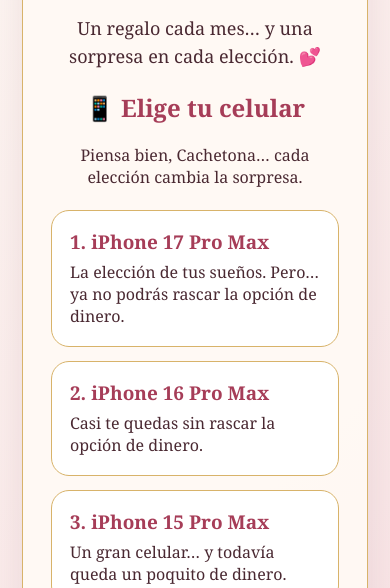
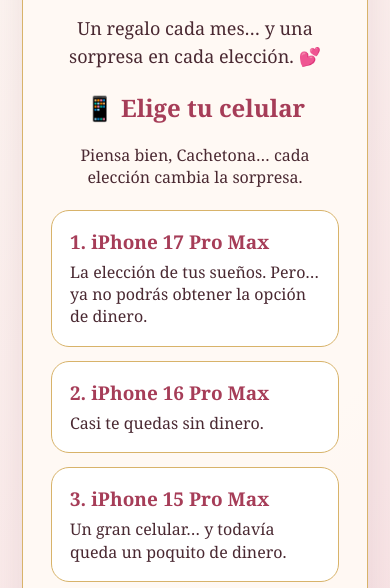
Before and after one commit to juan91valdiviagarza/-vale-de-suenos-gimena, a plain HTML site: page index.html in a window 390 px wide. Shown: the part 256-844 px from the top of the page. Drawn offline with Linux system fonts and the light colour scheme.

Commit message:
Update iPhone descriptions in index.html

```diff
--- a/index.html
+++ b/index.html
@@ -8,8 +8,8 @@
 <p class="lead">Un regalo cada mes… y una sorpresa en cada elección. 💕</p><div id="screen"></div></div></div>
 <script>
 const C=[
-["iPhone 17 Pro Max","La elección de tus sueños. Pero… ya no podrás rascar la opción de dinero.","none"],
-["iPhone 16 Pro Max","Casi te quedas sin rascar la opción de dinero.","3500"],
+["iPhone 17 Pro Max","La elección de tus sueños. Pero… ya no podrás obtener la opción de dinero.","none"],
+["iPhone 16 Pro Max","Casi te quedas sin dinero.","3500"],
 ["iPhone 15 Pro Max","Un gran celular… y todavía queda un poquito de dinero.","5000"],
 ["iPhone 14 Pro Max","Celular mas dinero suficiente para ajustar 2 cambios de ropa.","7000"],
 ["iPhone 13 Pro Max","Celular mas dinero para darte el gusto de comprar media tienda de ropa jejeje.","10000"]];
```
